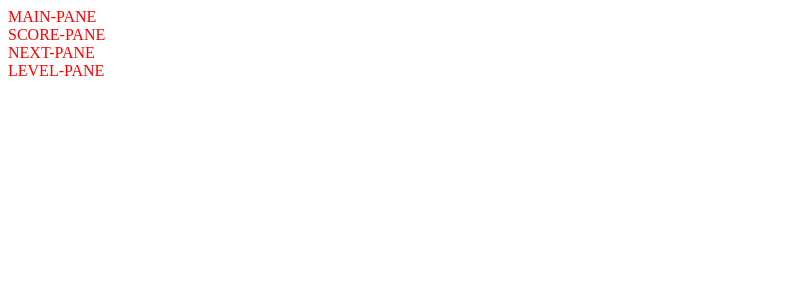
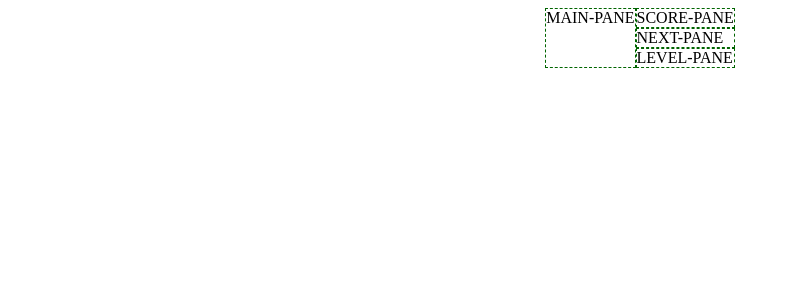
Before and after one commit to flntzr/tetrjs, a React app: page / in a window 1280 px wide. Shown: the top 300 px of the page, without its empty margins (0-790 px from the left). Built offline with nearby package versions, Linux system fonts and the light colour scheme.

Commit message:
Rearrange DOM elements and start improving styling

```diff
--- a/App.jsx
+++ b/App.jsx
@@ -15,9 +15,11 @@ class GameScene extends React.Component {
         return (
             <div id="tetrjs-container">
                 <MainPane/>
-                <ScorePane/>
-                <NextPane/>
-                <LevelPane/>
+                <div id="info-group">
+                    <ScorePane/>
+                    <NextPane/>
+                    <LevelPane/>
+                </div>
             </div>
         );
     }
--- a/main.scss
+++ b/main.scss
@@ -1,10 +1,29 @@
+#app {
+    width: 100%;
+    height: 100%;
+}
+
 #tetrjs-container {
+    display: flex;
+    flex-direction: row;
+    justify-content: center;
 
-    .grid-block {
-        border: 1px solid black;
+
+    .pane {
+        border: 1px dashed darkgreen;
     }
 
-    div {
-        color:red;
+    #main-pane {
+
+        .grid-block {
+            border: 1px solid black;
+        }
+
     }
+
+    #info-group {
+
+    }
+
+
 }
```
